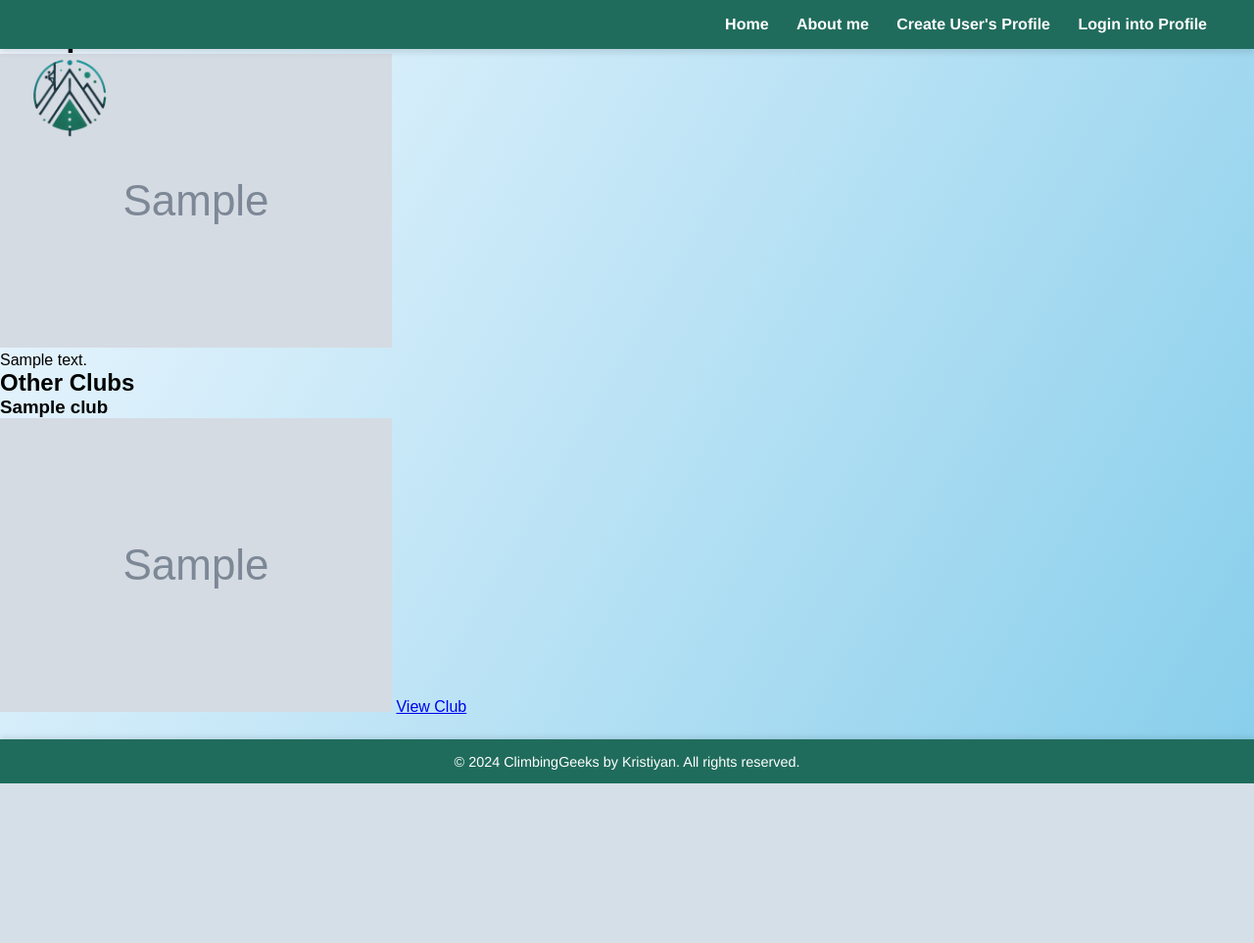
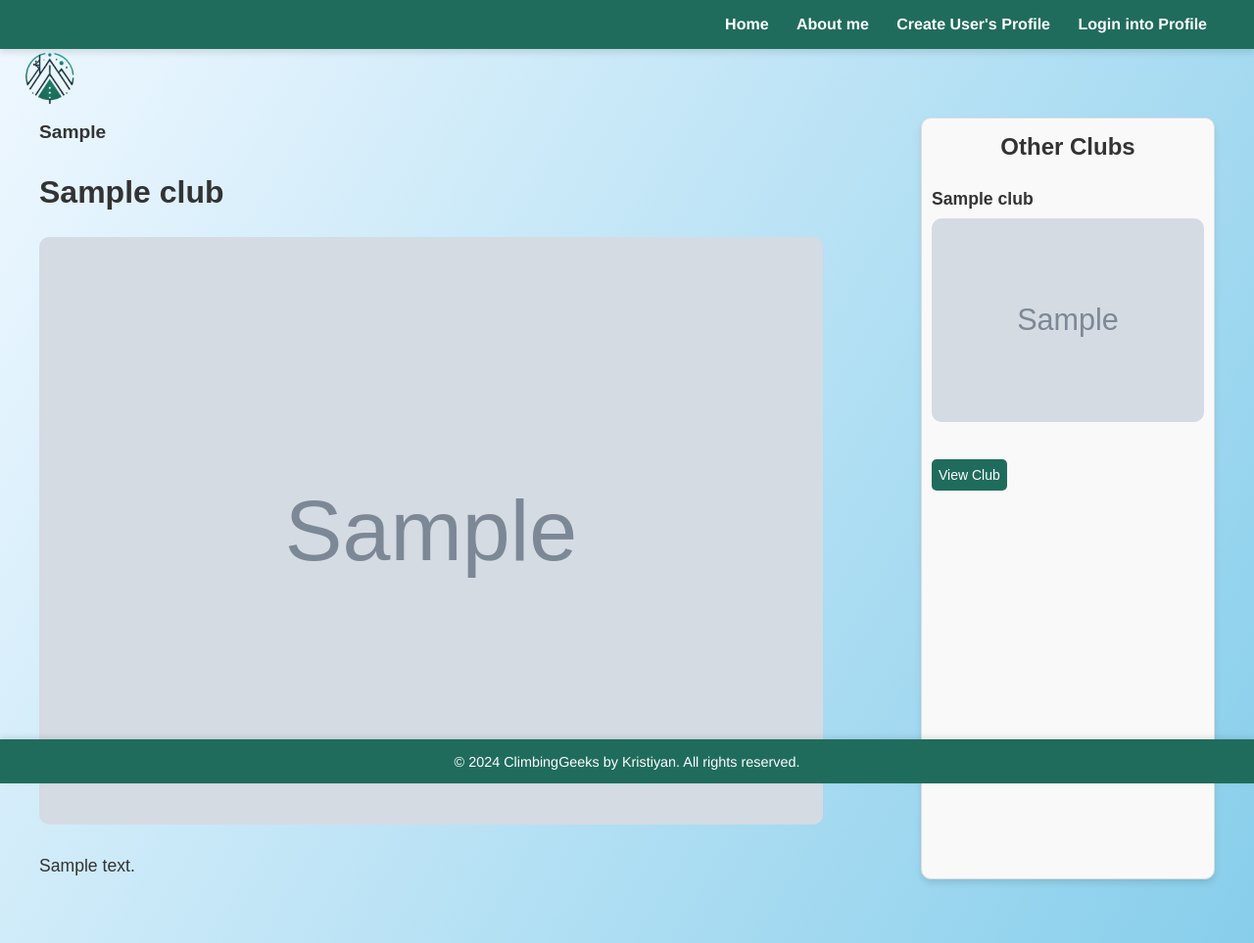
Before and after one commit to KristiyanGorinov/malambo, a Django app: template templates/Clubs/club_details.html in a window 1280 px wide. Shown: the whole page at 98% size. Before the commit the page ends 800 px from the top, so only its background shows below. Run offline with Django 4.2, Linux system fonts and the light colour scheme; the template is opened without the code that fills it: values that come from a table or form of the project are taken from there, others are empty; tables that the repository leaves empty hold one stand-in row (values such as "Sample post"); grey boxes marked "Sample" are stand-in pictures.

Commit message:
Commit #11 3/3

```diff
--- /dev/null
+++ b/static/styles/club_detail.css
@@ -0,0 +1,103 @@
+.club-detail-container {
+    margin-top: 100px;
+    padding-bottom: 45px;
+    color: #333;
+    line-height: 1.6;
+    margin-left: 150px;
+    max-width: 1000px;
+}
+
+.club-detail-main {
+    margin-top: 100px;
+    flex: 3;
+}
+
+.club-header {
+    display: flex;
+    align-items: center;
+    margin-bottom: 20px;
+}
+
+.owner-name {
+    font-weight: bold;
+    font-size: 1.2rem;
+}
+
+.club-title {
+    font-size: 2rem;
+    margin-bottom: 20px;
+}
+
+.club-image {
+    width: 100%;
+    height: auto;
+    border-radius: 10px;
+    margin-bottom: 20px;
+}
+
+.club-content {
+    font-size: 1.1rem;
+    line-height: 1.6;
+}
+
+.club-detail-container {
+    display: flex;
+    justify-content: space-between;
+    gap: 20px;
+    margin: 20px auto;
+    max-width: 1200px;
+}
+
+.club-detail-main {
+    flex: 3;
+    max-width: 800px;
+}
+
+.related-clubs {
+    margin-top: 100px;
+    flex: 1;
+    max-width: 300px;
+    padding: 10px;
+    border: 1px solid #ddd;
+    border-radius: 10px;
+    background-color: #f9f9f9;
+    box-shadow: 0px 4px 6px rgba(0, 0, 0, 0.1);
+}
+
+.related-clubs h2 {
+    font-size: 1.5rem;
+    margin-bottom: 20px;
+    text-align: center;
+}
+
+.related-club-card {
+    margin-bottom: 20px;
+}
+
+.related-club-card h3 {
+    font-size: 1.1rem;
+    margin-bottom: 5px;
+}
+
+.read-more {
+    display: inline-block;
+    margin-top: 10px;
+    padding: 5px 7px;
+    font-size: 14px;
+    color: #fff;
+    background-color: #206c5c;
+    text-decoration: none;
+    border-radius: 5px;
+    transition: background-color 0.3s ease;
+}
+
+.read-more:hover {
+    background-color: #2fb496;
+}
+
+
+img {
+    max-width: 100%;
+    height: auto;
+    border-radius: 5px;
+}
--- a/static/styles/post_form.css
+++ b/static/styles/post_form.css
@@ -37,7 +37,6 @@
   padding: 15px;
   box-sizing: border-box;
   font-size: 14px;
-  font-family: 'Alkalami', serif;
 }
 .form textarea {
   background: #fff;
@@ -48,11 +47,9 @@
   min-height: 50px;
   margin-bottom: 10px;
   padding: 15px;
-  font-family: 'Alkalami', serif;
 
 }
 .form button {
-  font-family: 'Kaushan Script', cursive;
   text-transform: uppercase;
   outline: 0;
   background-color: #2e8b57;
@@ -63,7 +60,6 @@
   font-size: 14px;
   cursor: pointer;
   border-radius: 15px;
-
 }
 .form button:hover,
 .form button:active,
```
Also changed, not shown: static/styles/clubs.css (added, +76 -0 lines), static/styles/posts.css (+26 -0 lines).
